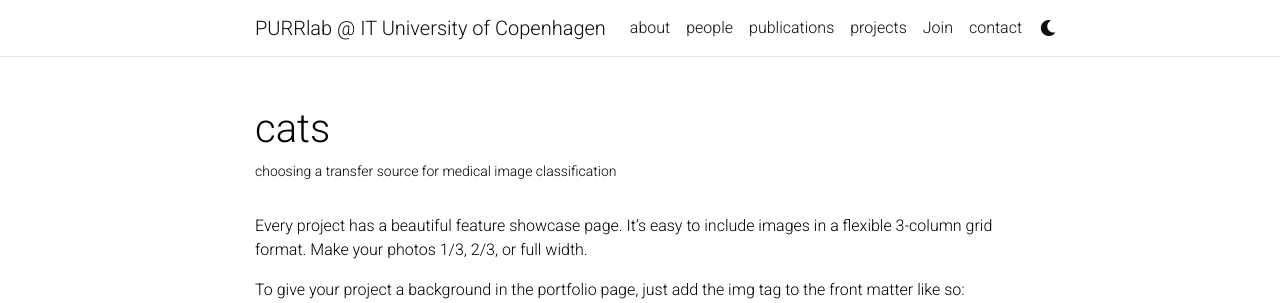
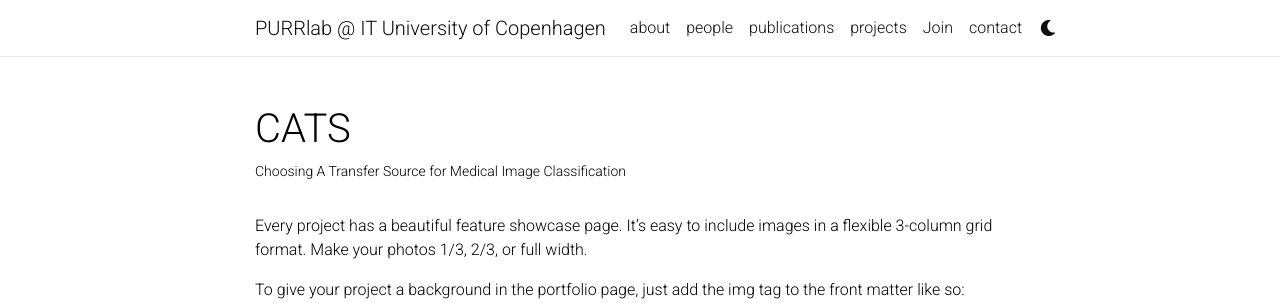
Before and after one commit to bethanychamberlain/testing, a Jekyll site: the page built from _projects/2_cats.md, in a window 1280 px wide and 900 px high. Shown: the top 303 px of the window. Built offline with Jekyll 4.4.1, drawn with Linux system fonts in a browser that asks for light colours; full-size pictures stand in for the smaller copies a plugin makes; comment, search, counter and statistics services are not loaded; a style sheet for code colours, icons or effects is not loaded.

Commit message:
Update 2_cats.md

```diff
--- a/_projects/2_cats.md
+++ b/_projects/2_cats.md
@@ -1,7 +1,7 @@
 ---
 layout: page
-title: cats
-description: choosing a transfer source for medical image classification
+title: CATS
+description: Choosing A Transfer Source for Medical Image Classification
 img: assets/img/3.jpg
 importance: 2
 category: work
```
